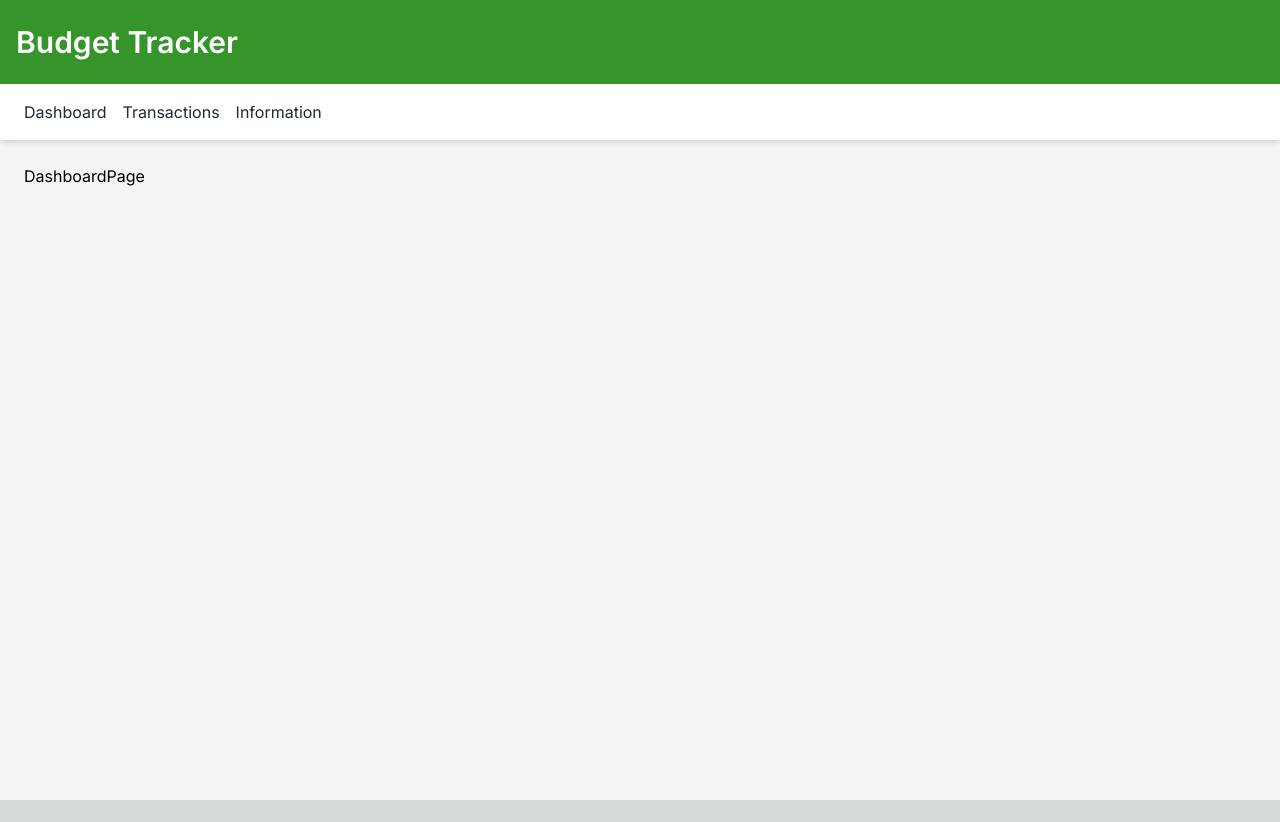
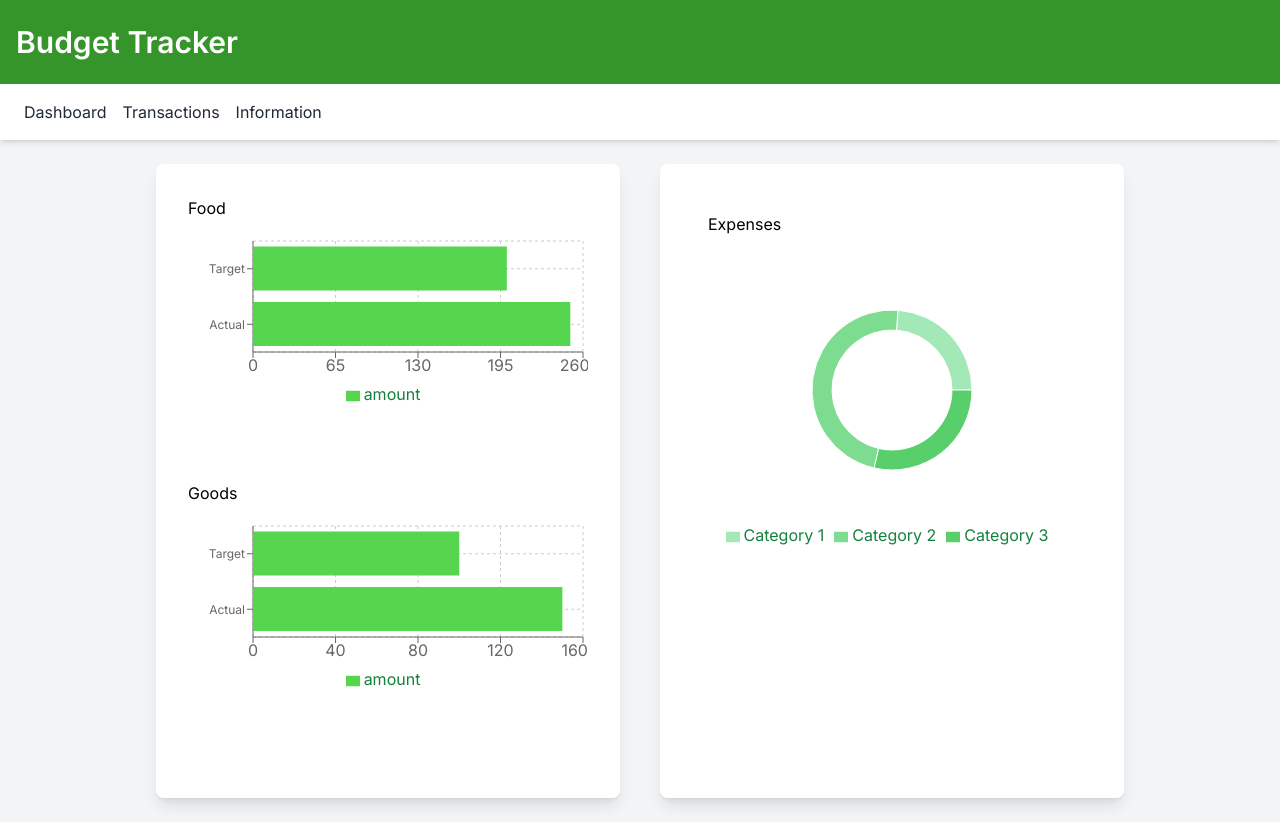
Before and after one commit to Jrwolf99/budget_tracker_next_app, a Next.js app: page /dashboard in a window 1280 px wide. Before the commit the page ends 800 px from the top, so only its background shows below. Built offline with nearby package versions, Linux system fonts and the light colour scheme.

Commit message:
added pie chart

```diff
--- /dev/null
+++ b/app/dashboard/components/HorizontalChart.jsx
@@ -0,0 +1,28 @@
+import {
+  BarChart,
+  Bar,
+  XAxis,
+  YAxis,
+  CartesianGrid,
+  Tooltip,
+  Legend,
+} from 'recharts';
+
+const HorizontalChart = ({ dataKey, width, height, graph_data }) => {
+  return (
+    <BarChart data={graph_data} width={width} height={height} layout="vertical">
+      <CartesianGrid strokeDasharray="3 3" />
+      <XAxis type="number" />
+      <YAxis type="category" dataKey="name" tick={{ fontSize: 12 }} />
+      <Tooltip />
+      <Legend
+        formatter={(value) => (
+          <span className="text-green-700">{value}</span> // Apply Tailwind CSS color class
+        )}
+      />{' '}
+      <Bar dataKey={dataKey} fill="#56d64f" />
+    </BarChart>
+  );
+};
+
+export default HorizontalChart;
--- /dev/null
+++ b/app/dashboard/components/PieChart.jsx
@@ -0,0 +1,49 @@
+import { PieChart, Pie, Cell, Tooltip, Legend } from 'recharts';
+
+const data = [
+  { category: 'Category 1', value: 25 },
+  { category: 'Category 2', value: 50 },
+  { category: 'Category 3', value: 30 },
+  // Add more categories as needed
+];
+
+const PieChartComponent = () => {
+  const sortedData = data.sort((a, b) => a.amount - b.amount);
+
+  const colorScale = [
+    '#A2E9B7', // Lightest shade
+    '#7EDC91',
+    '#59CF6B',
+    '#43C455',
+    '#32B94A',
+    '#24A638', // Darkest shade
+  ];
+  return (
+    <PieChart width={400} height={300}>
+      <Pie
+        data={data}
+        dataKey="value"
+        nameKey="category"
+        cx="50%"
+        cy="50%"
+        innerRadius={60} // Adjust the inner radius for the ring shape
+        outerRadius={80} // Adjust the outer radius for the ring shape
+      >
+        {data.map((entry, index) => (
+          <Cell
+            key={`cell-${index}`}
+            fill={colorScale[index % colorScale.length]}
+          />
+        ))}
+      </Pie>
+      <Tooltip />
+      <Legend
+        formatter={(value) => (
+          <span className="text-green-700">{value}</span> // Apply Tailwind CSS color class
+        )}
+      />
+    </PieChart>
+  );
+};
+
+export default PieChartComponent;
--- a/app/dashboard/page.jsx
+++ b/app/dashboard/page.jsx
@@ -1,7 +1,47 @@
-import React from 'react'
+'use client';
+
+import React, { useState } from 'react';
+import HorizontalChart from './components/HorizontalChart';
+import PieChartComponent from './components/PieChart';
 
 export default function DashboardPage() {
+  const [data, setData] = useState([
+    {
+      category_name: 'Food',
+      graph_data: [
+        { name: 'Target', amount: 200 },
+        { name: 'Actual', amount: 250 },
+      ],
+    },
+    {
+      category_name: 'Goods',
+      graph_data: [
+        { name: 'Target', amount: 100 },
+        { name: 'Actual', amount: 150 },
+      ],
+    },
+  ]);
+
   return (
-    <div>DashboardPage</div>
-  )
+    <div className="flex justify-center gap-10">
+      <div className="p-8 shadow-lg rounded-lg bg-white overflow-x-auto">
+        {data.map((category, index) => (
+          <div key={index} className="mb-[70px]">
+            <h2 className="mb-4">{category.category_name}</h2>
+            <HorizontalChart
+              graph_data={category.graph_data}
+              dataKey={'amount'}
+              width={400}
+              height={175}
+            />
+          </div>
+        ))}
+      </div>
+
+      <div className="p-8 shadow-lg rounded-lg bg-white overflow-x-auto">
+        <h2 className="m-4">Expenses</h2>
+        <PieChartComponent />
+      </div>
+    </div>
+  );
 }
--- a/package.json
+++ b/package.json
@@ -17,6 +17,7 @@
     "react": "18.2.0",
     "react-dom": "18.2.0",
     "react-select": "^5.7.3",
+    "recharts": "^2.7.2",
     "tailwindcss": "3.3.2"
   }
 }
```
Also changed, not shown: 1 other file (tests, documents, lock files or other folders).
